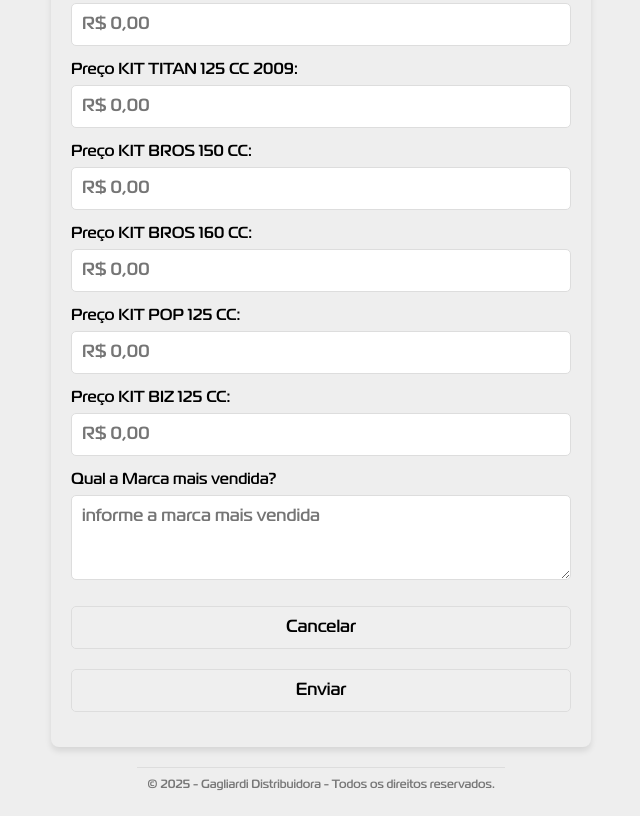
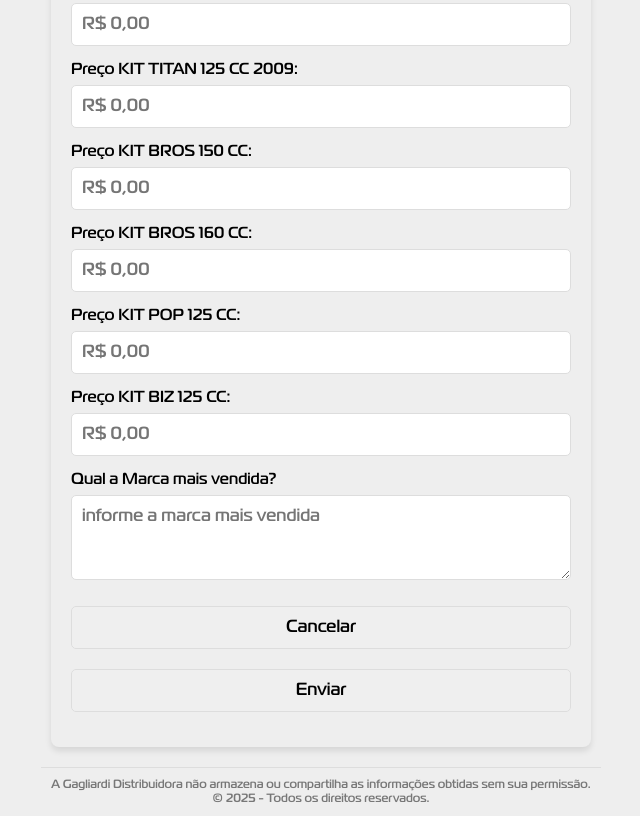
Before and after one commit to tecnologiagagliardi/gpricing, a plain HTML site: page index.html in a window 1280 px wide. Shown: the part 674-1490 px from the top of the page, without its empty margins (319-959 px from the left). Drawn offline with Linux system fonts and the light colour scheme.

Commit message:
Update index.html

```diff
--- a/index.html
+++ b/index.html
@@ -80,7 +80,8 @@
     </script>
 
     <footer>
-        © 2025 - Gagliardi Distribuidora - Todos os direitos reservados.
+        A Gagliardi Distribuidora não armazena ou compartilha as informações obtidas sem sua permissão.<br>
+        © 2025 - Todos os direitos reservados.
     </footer>
 
 </body>
```
